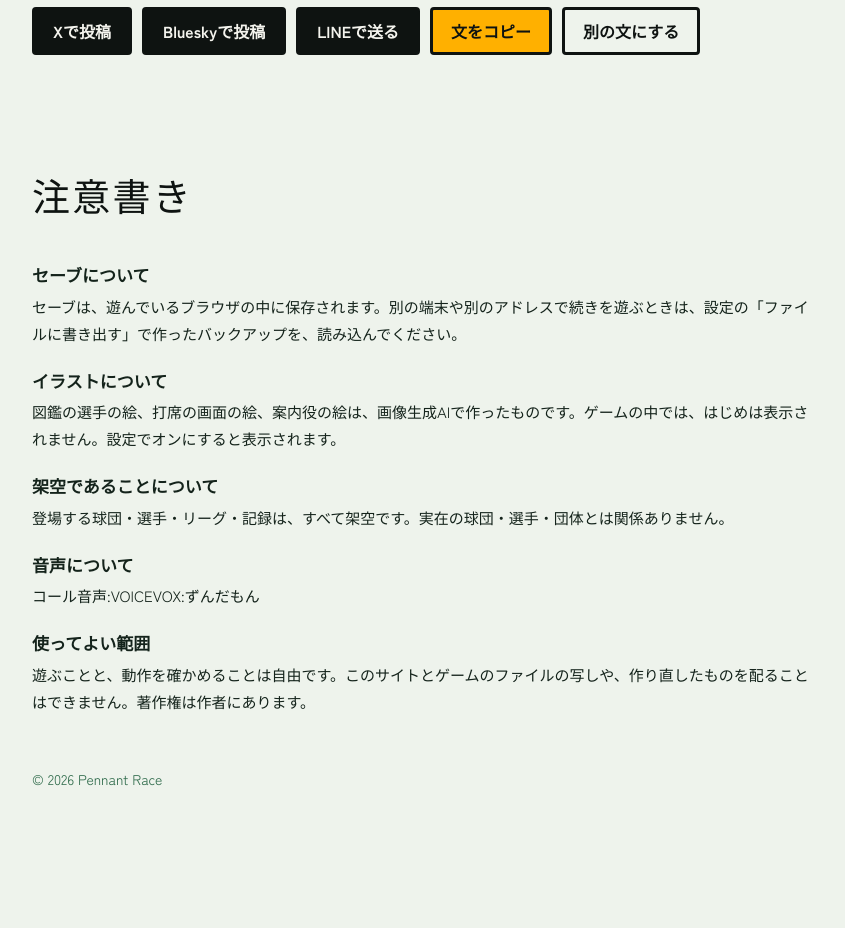
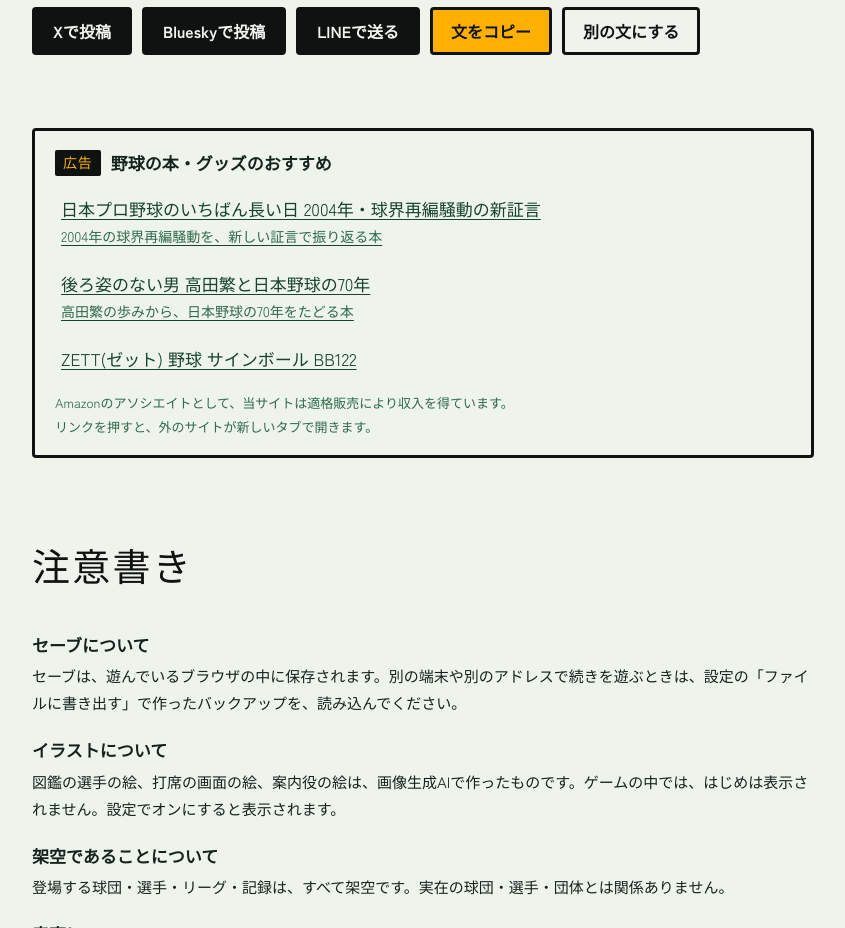
Before and after one commit to shroudf-wq/pennant-race-site, a plain HTML site: page index.html in a window 1280 px wide. Shown: the part 4400-5328 px from the top of the page, without its empty margins (262-1107 px from the left). Before the commit the page ends 5262 px from the top, so only its background shows below. Drawn offline with Linux system fonts and the light colour scheme; a web font is replaced by a local one.

Commit message:
広告(おすすめ)の欄を戻した
- 11/12 の v1.8.v の更新から、index.html を affiliate_items.json なしで作っていて広告の欄が消えていた
- JSON を渡して作り直した(広告の欄は 11/03 と同じ)。README の手順を、公開するページは JSON を渡す形に直した
- site_check.py 24/26(11・13 は前からの項目)・motion_check.py 12/12

Co-Authored-By: Claude Opus 5.5 <noreply@anthropic.com>
Claude-Session: https://claude.ai/code/session_01NaRMH1MUnvkcA56zWMcups

```diff
--- a/index.html
+++ b/index.html
@@ -331,7 +331,12 @@ footer p{max-width:none}
         </div>
         <p class="shareMsg" id="shareMsg" role="status" aria-live="polite"></p>
       </div>
-
+      <div class="ad">
+        <div class="adHead"><span class="adTag">広告</span><span>野球の本・グッズのおすすめ</span></div>
+        <ul class="adList"><li><a href="https://www.amazon.co.jp/dp/4334111238?tag=penrace-22" target="_blank" rel="noopener noreferrer sponsored nofollow">日本プロ野球のいちばん長い日 2004年・球界再編騒動の新証言<small>2004年の球界再編騒動を、新しい証言で振り返る本</small></a></li><li><a href="https://www.amazon.co.jp/dp/4163921400?tag=penrace-22" target="_blank" rel="noopener noreferrer sponsored nofollow">後ろ姿のない男 高田繁と日本野球の70年<small>高田繁の歩みから、日本野球の70年をたどる本</small></a></li><li><a href="https://www.amazon.co.jp/dp/B0037SRWRQ?tag=penrace-22" target="_blank" rel="noopener noreferrer sponsored nofollow">ZETT(ゼット) 野球 サインボール BB122</a></li></ul>
+        <p class="adNote">Amazonのアソシエイトとして、当サイトは適格販売により収入を得ています。</p>
+        <p class="adNote">リンクを押すと、外のサイトが新しいタブで開きます。</p>
+      </div>
     </section>
 
     <section id="notes" data-k="4" aria-labelledby="h-o">
```
Also changed, not shown: 1 other file.
